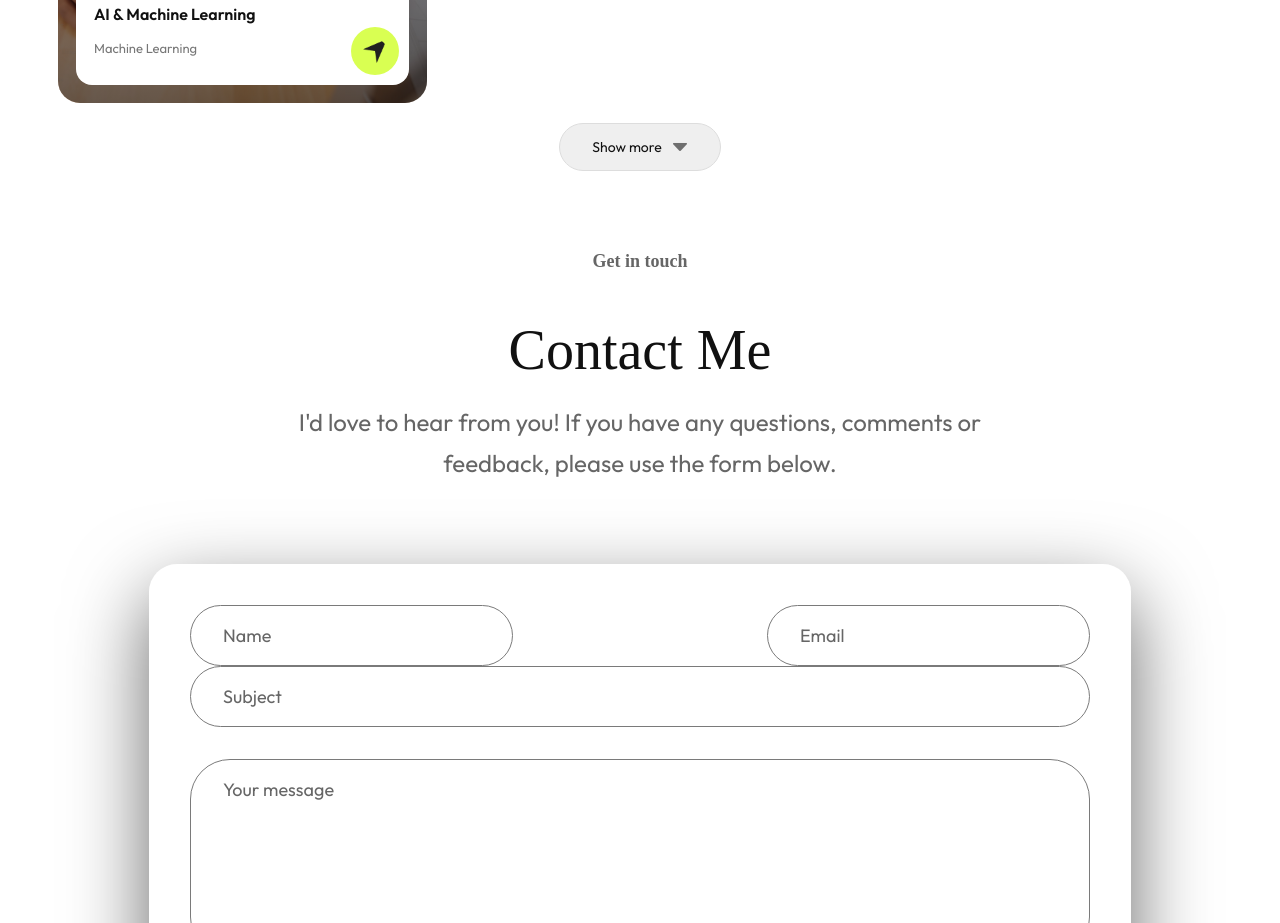
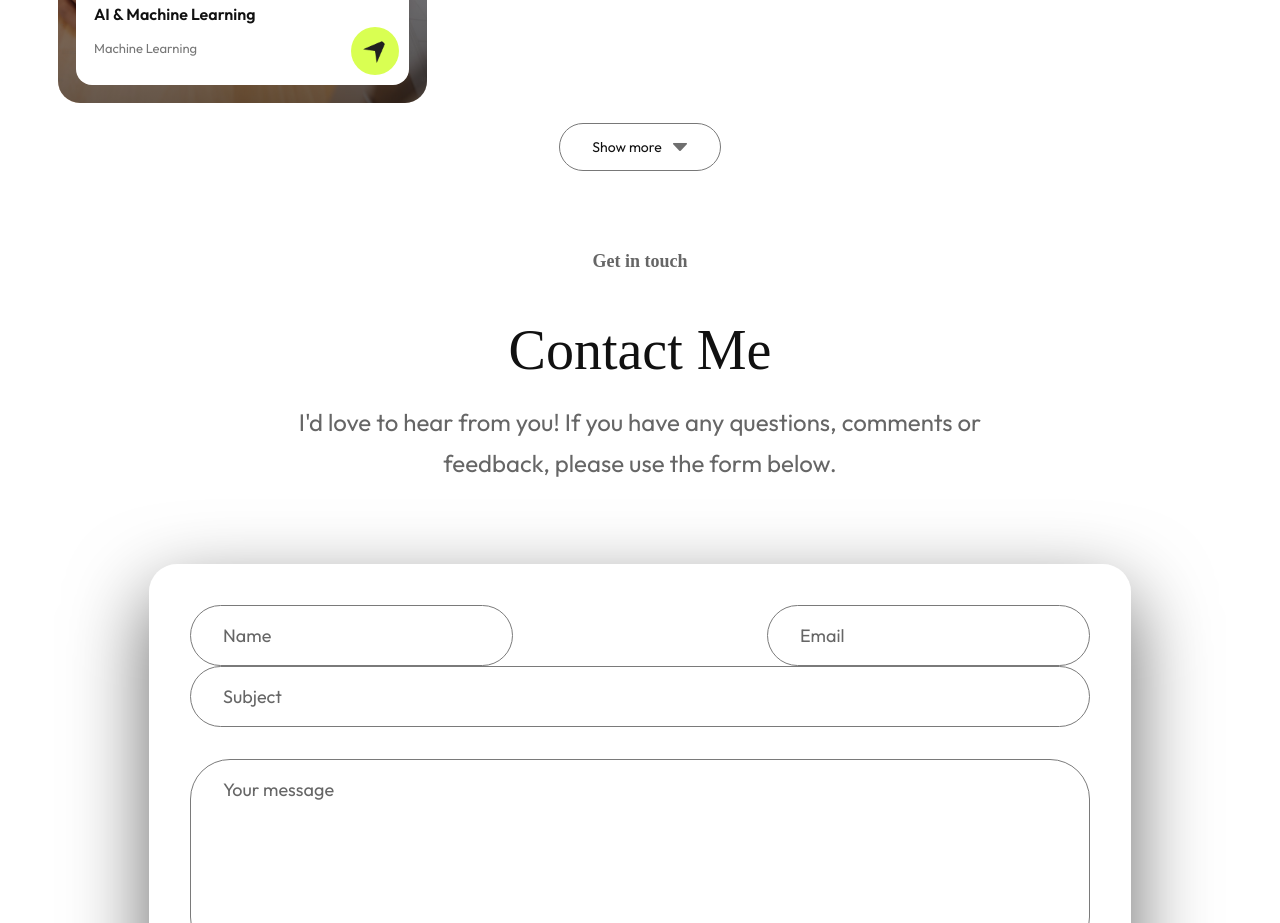
Before and after one commit to ShadyGirgis79/My-Portfolio, a Next.js app: page / in a window 1280 px wide. Shown: the part 3940-4863 px from the top of the page. Built offline with nearby package versions, Linux system fonts and the light colour scheme; a web font is replaced by a local one.

Commit message:
Improving work

```diff
--- a/components/home/Work.scss
+++ b/components/home/Work.scss
@@ -146,9 +146,10 @@ $tablet: 1024px;
   gap: 10px;
   padding: 14px 32px;
   border-radius: 999px;
-  border: 1px solid #ddd;
+  border: 1px solid #787878;
   font-size: 14px;
   color: #111;
+  background-color: transparent;
   text-decoration: none;
   transition: 0.3s ease;
 
```
